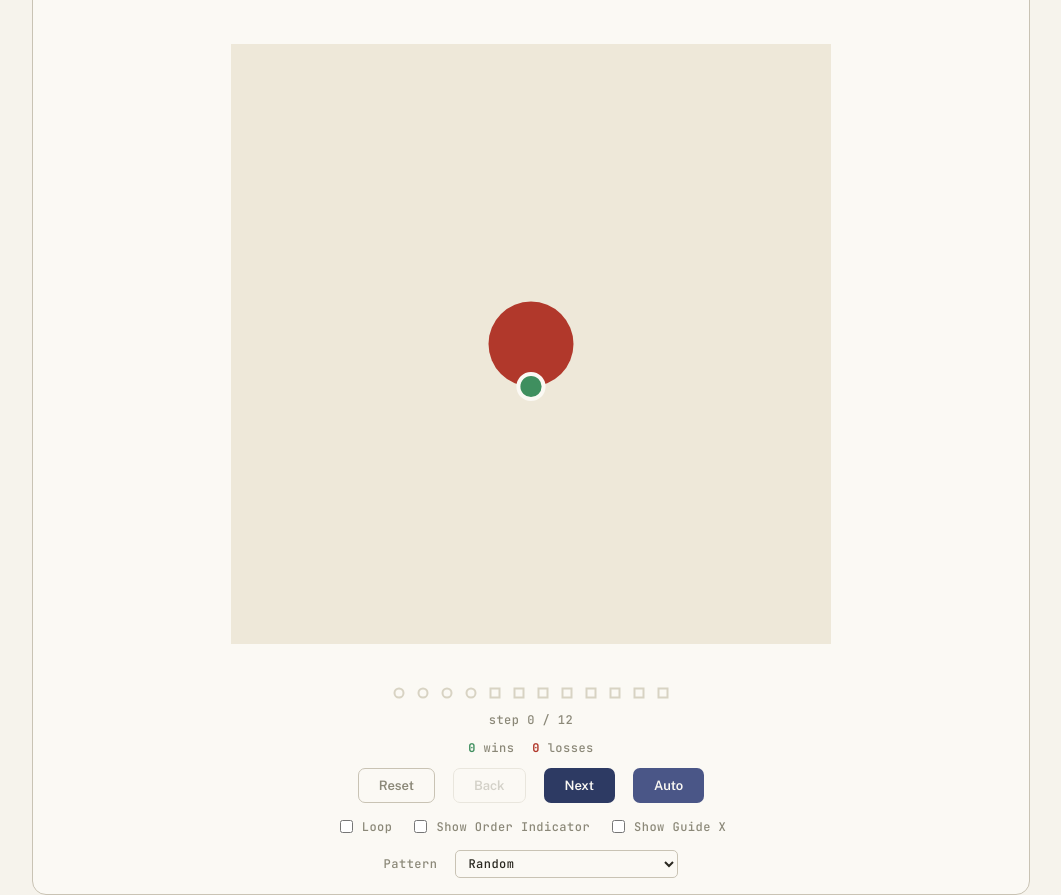
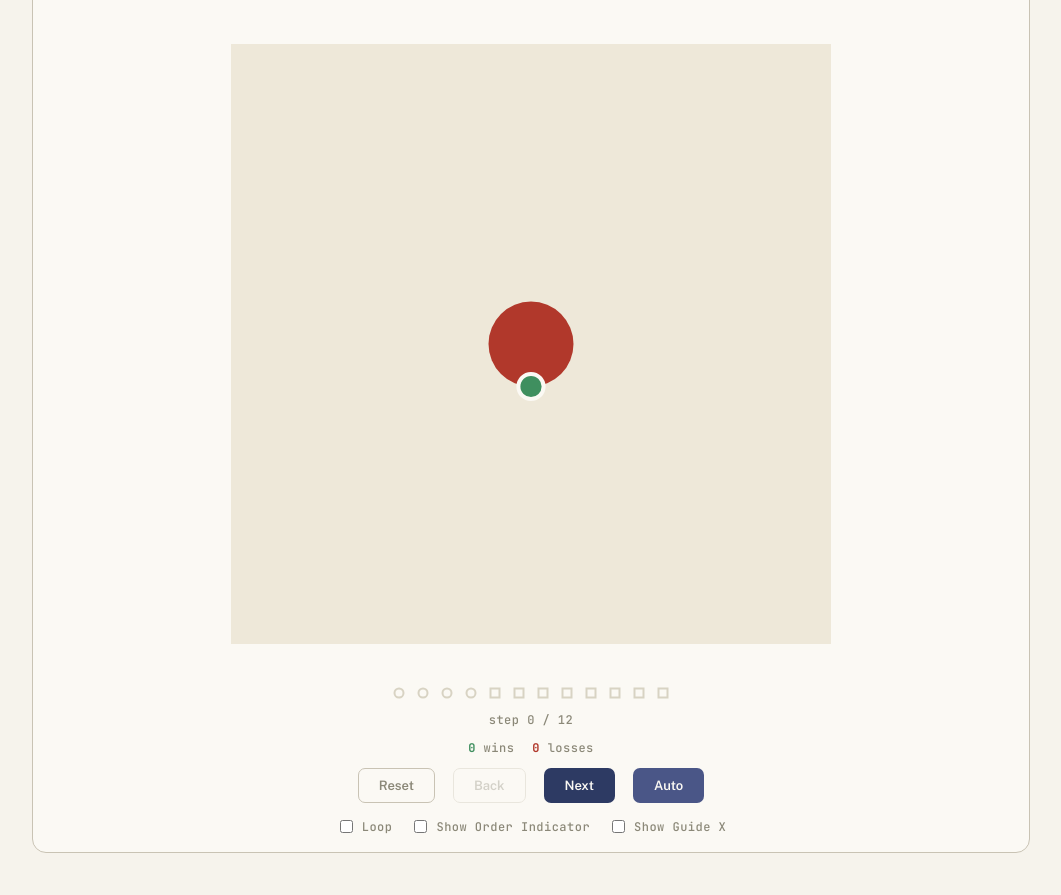
Before and after one commit to alexlawson52/orbital, a plain HTML site: page index.html in a window 1280 px wide. Shown: the part 46-941 px from the top of the page, without its empty margins (109-1170 px from the left). After the commit the page ends 899 px from the top, so only its background shows below. Drawn offline with nearby package versions, Linux system fonts and the light colour scheme.

Commit message:
Add files via upload
Revert dropdown

```diff
--- a/index.html
+++ b/index.html
@@ -331,18 +331,6 @@
     cursor: pointer;
   }
 
-  #patternSelect {
-    font-family: "JetBrains Mono", ui-monospace, monospace;
-    font-size: 12px;
-    letter-spacing: 0.04em;
-    color: var(--text);
-    background: var(--card);
-    border: 1px solid var(--rule);
-    border-radius: 5px;
-    padding: 4px 8px;
-    cursor: pointer;
-  }
-
   button:disabled {
     opacity: 0.35;
     cursor: not-allowed;
@@ -384,16 +372,6 @@
         Show Guide X
       </label>
     </div>
-    <div class="controls-row">
-      <label class="loop-toggle" for="patternSelect">Pattern</label>
-      <select id="patternSelect">
-        <option value="random" selected>Random</option>
-        <option value="p1">Easy Dodge (Fast)</option>
-        <option value="p2">Easy Dodge (Slow)</option>
-        <option value="p3a">Double Dodge (Example 1)</option>
-        <option value="p3b">Double Dodge (Example 2)</option>
-      </select>
-    </div>
   </div>
 </div>
 
@@ -411,7 +389,6 @@
   const loopCheckbox = document.getElementById('loopCheckbox');
   const orderCheckbox = document.getElementById('orderCheckbox');
   const guideCheckbox = document.getElementById('guideCheckbox');
-  const patternSelect = document.getElementById('patternSelect');
   const statusEl = document.getElementById('status');
   const winCountEl = document.getElementById('winCount');
   const lossCountEl = document.getElementById('lossCount');
@@ -639,15 +616,6 @@
     return [rest[0], innerChoice, rest[1], rest[2]];
   }
 
-  // Fixed, reproducible test patterns for practicing a specific layout on demand.
-  // Each still respects the inner-second-pair rule (col/row index 1 is 1 or 2).
-  const PATTERNS = {
-    p1: { col: [0, 1, 2, 3], row: [1, 2, 3, 0] },
-    p2: { col: [3, 2, 1, 0], row: [2, 1, 0, 3] },
-    p3a: { col: [0, 2, 1, 3], row: [3, 1, 2, 0] },
-    p3b: { col: [3, 1, 0, 2], row: [0, 2, 1, 3] }
-  };
-
   function setRowColFill(r, c, on) {
     for (let cc = 0; cc < N; cc++) cellFills[r * N + cc].classList.toggle('on', on);
     for (let rr = 0; rr < N; rr++) cellFills[rr * N + c].classList.toggle('on', on);
@@ -765,14 +733,8 @@
   }
 
   function reset() {
-    const preset = PATTERNS[patternSelect.value];
-    if (preset) {
-      colOrder = preset.col.slice();
-      rowOrder = preset.row.slice();
-    } else {
-      colOrder = orderWithInnerSecond();
-      rowOrder = orderWithInnerSecond();
-    }
+    colOrder = orderWithInnerSecond();
+    rowOrder = orderWithInnerSecond();
     step = 0;
     dead = false;
     roundResolved = false;
```
